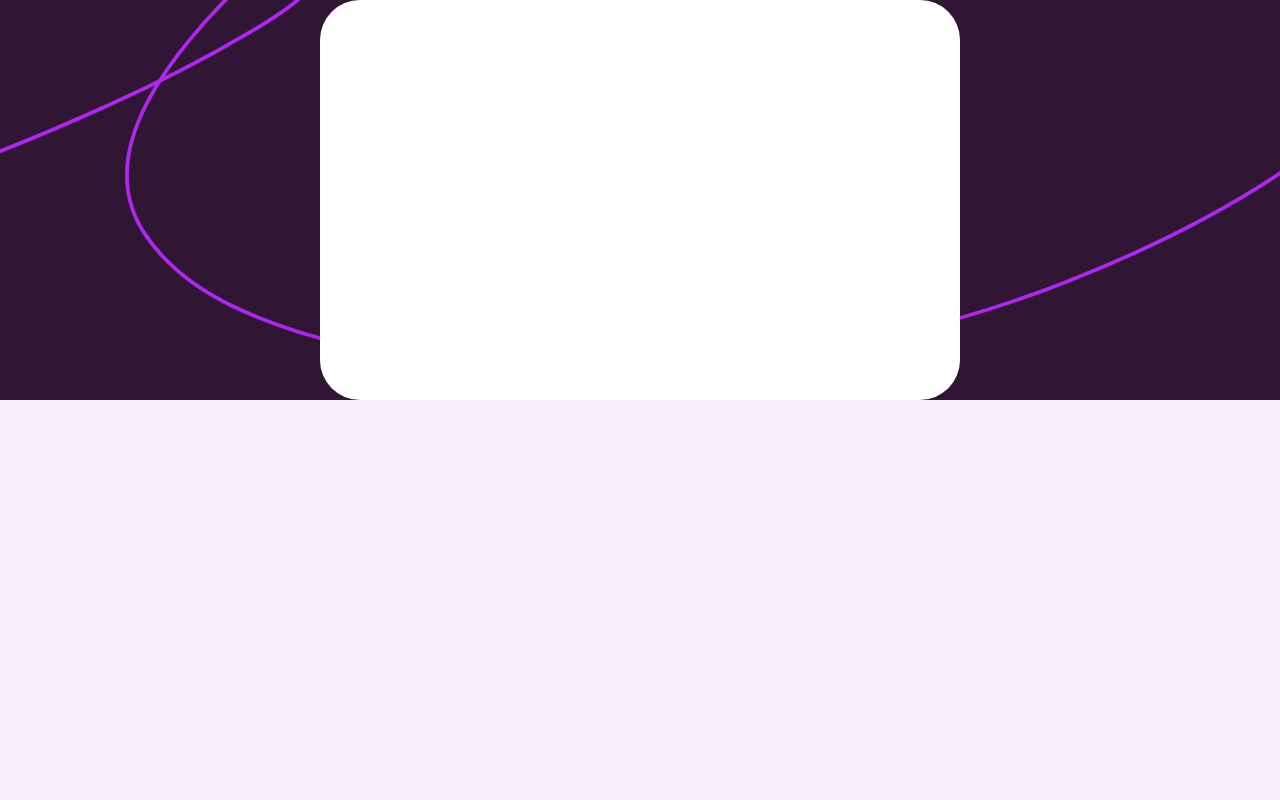
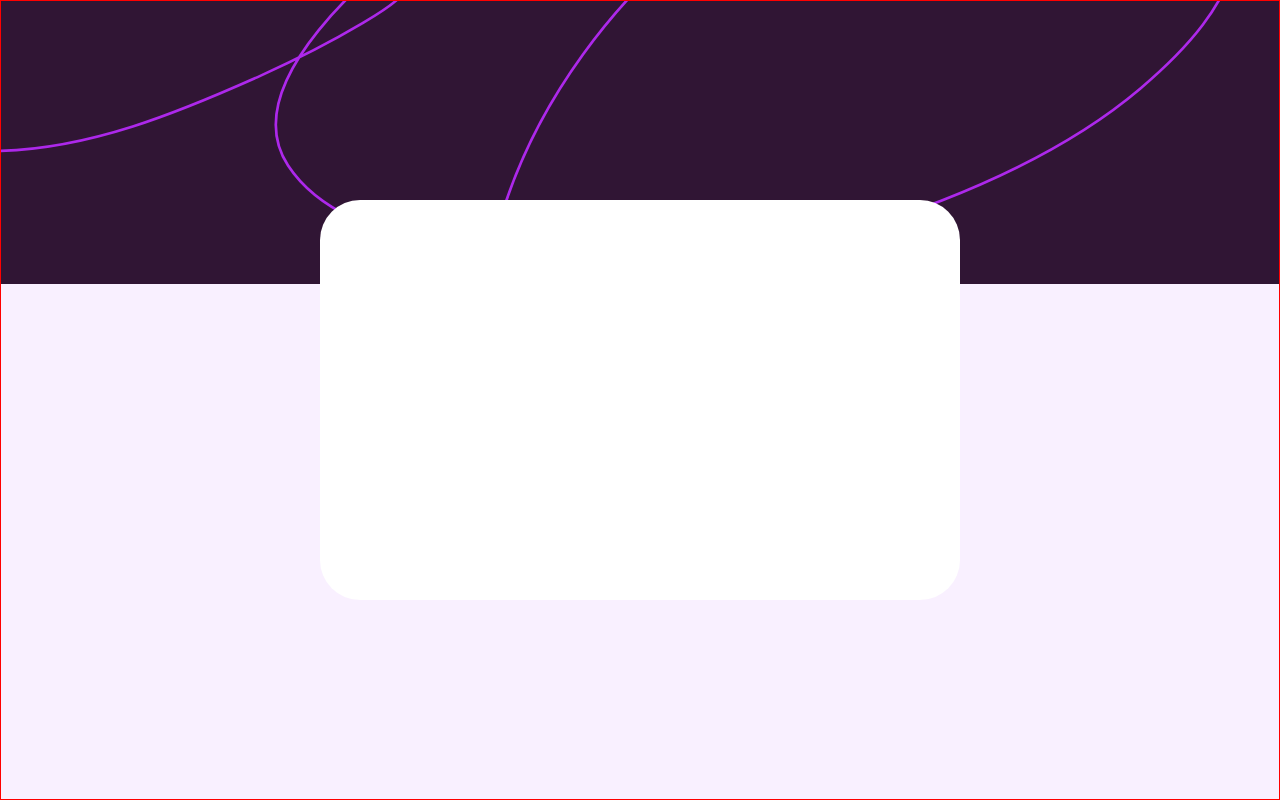
Before and after one commit to AlvesPHGA/faq-accordion, a plain HTML site: page index.html in a window 1280 px wide. Drawn offline with nearby package versions, Linux system fonts and the light colour scheme.

Commit message:
style: update main css doc

```diff
--- a/main.css
+++ b/main.css
@@ -6,9 +6,15 @@
 
 body {
    background: hsl(275, 100%, 97%)
-      url('./images/background-pattern-desktop.svg') no-repeat center;
-   background-size: cover;
+      url('./images/background-pattern-desktop.svg') no-repeat;
+   background-size: contain;
    font-family: 'Work Sans', sans-serif;
+   display: flex;
+   justify-content: center;
+   align-items: center;
+   border: 1px solid red;
+   width: 100%;
+   height: 100vh;
 }
 
 img {
```
